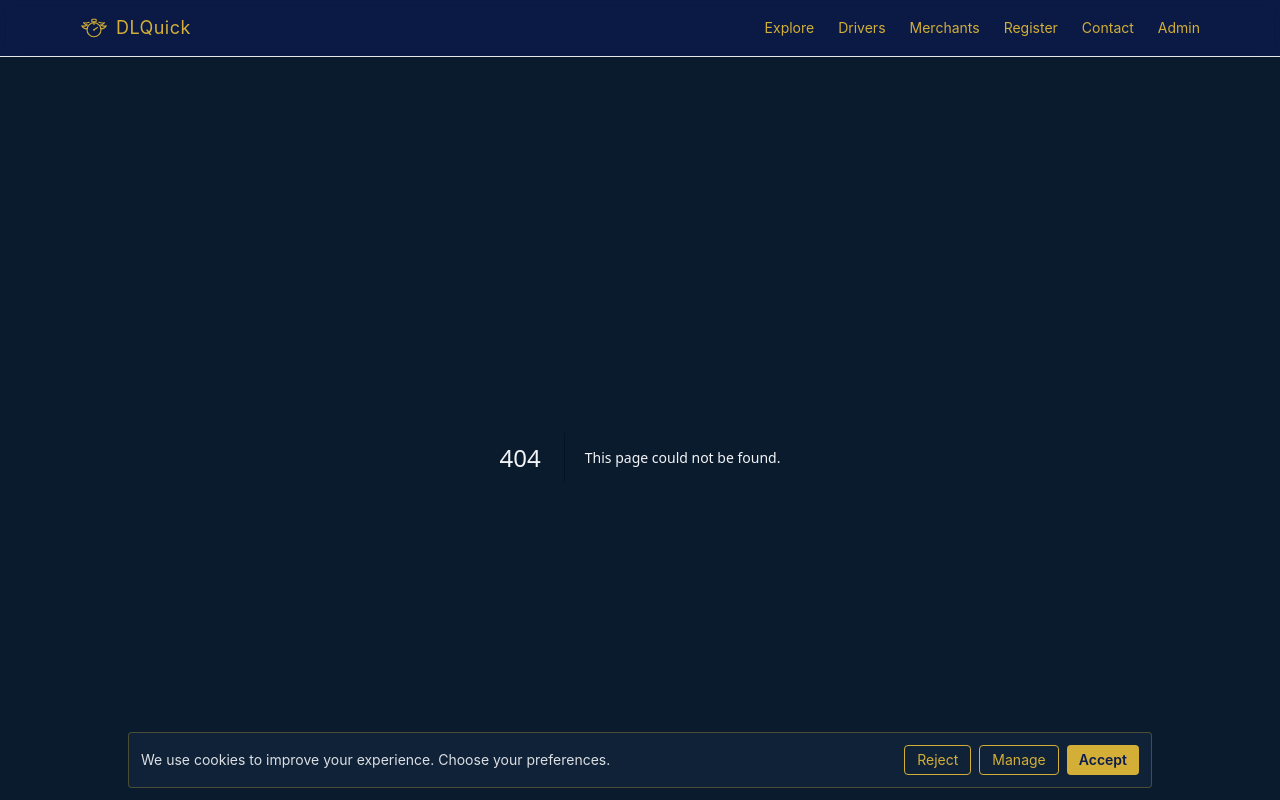
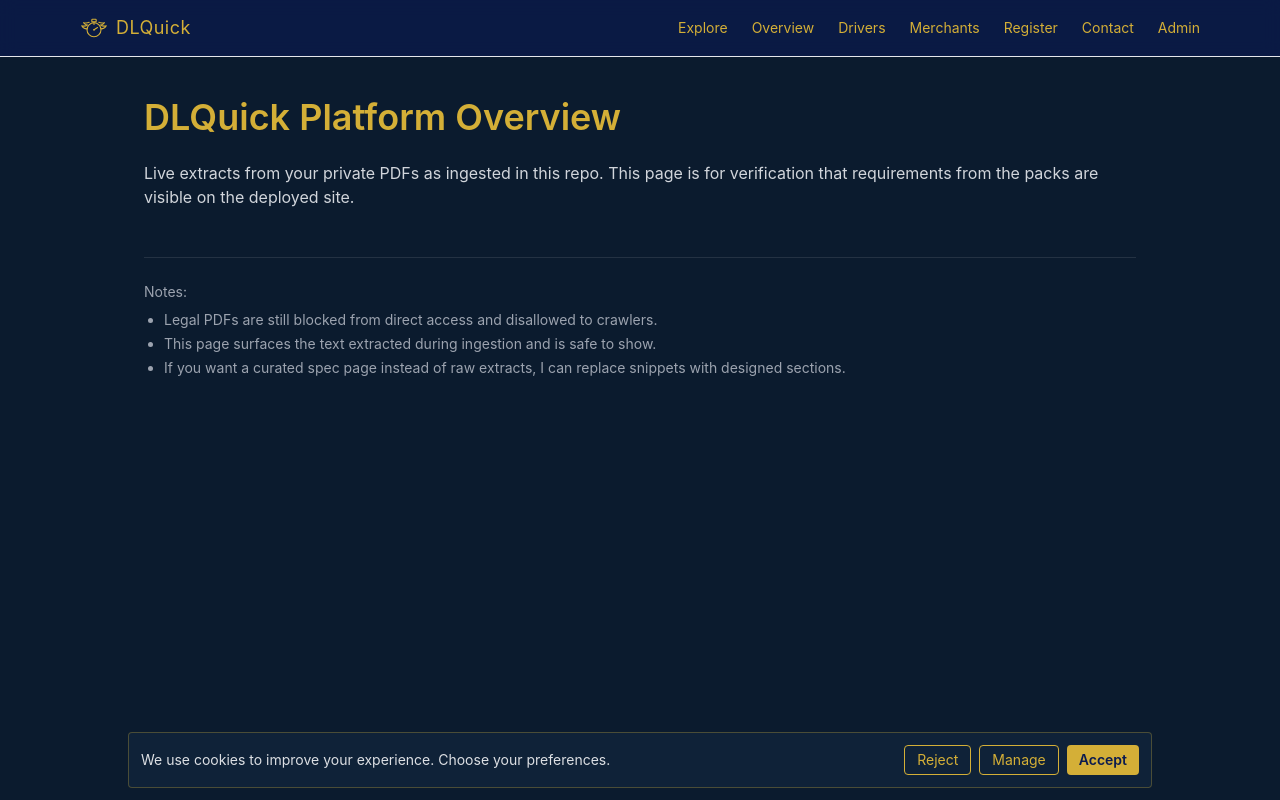
Before and after one commit to Daniel95dlq/dlquick-platform, a Next.js app: page /overview in a window 1280 px wide. Before the commit this address had no page. Shown: the top 800 px of the page. Built offline with nearby package versions, Linux system fonts and the light colour scheme.

Commit message:
Overview: live extracts from PDF specs + navbar link + sitemap entry

```diff
--- /dev/null
+++ b/app/overview/page.tsx
@@ -0,0 +1,60 @@
+import fs from 'fs'
+import path from 'path'
+
+export const metadata = {
+  title: 'Platform Overview',
+  description: 'Highlights from DLQuick PDF specs: platform, POS, legal, branding, and fees.',
+}
+
+function readDoc(rel: string) {
+  try {
+    const p = path.join(process.cwd(), rel)
+    return fs.readFileSync(p, 'utf8')
+  } catch {
+    return ''
+  }
+}
+
+function Section({ title, body }: { title: string, body: string }) {
+  if (!body) return null
+  const snippet = body.length > 2000 ? body.slice(0, 2000) + '\n\n…' : body
+  return (
+    <section className="mb-10">
+      <h2 className="text-2xl font-semibold text-dlq-gold mb-3">{title}</h2>
+      <pre className="whitespace-pre-wrap rounded-lg bg-black/20 p-4 text-sm leading-relaxed text-gray-100 border border-white/10">
+        {snippet}
+      </pre>
+    </section>
+  )
+}
+
+export default function OverviewPage() {
+  const legalPack = readDoc('docs/ingested/DLQuick_Web_Platform_and_Legal_Pack.txt')
+  const megaWithWires = readDoc('docs/ingested/DLQuick_Mega_Master_Developer_Pack_WITH_WIREFRAMES.txt')
+  const masterBible = readDoc('docs/ingested/DLQuick_Master_Bible.txt')
+  const allInOne = readDoc('docs/ingested/DLQuick_All_In_One_Developer_Bible.txt')
+
+  return (
+    <div className="mx-auto max-w-5xl px-4 py-10">
+      <h1 className="text-3xl md:text-4xl font-semibold text-dlq-gold mb-6">DLQuick Platform Overview</h1>
+      <p className="text-gray-300 mb-8">
+        Live extracts from your private PDFs as ingested in this repo. This page is for verification that
+        requirements from the packs are visible on the deployed site.
+      </p>
+
+      <Section title="Web Platform & Legal Master Pack" body={legalPack} />
+      <Section title="Mega Master Developer Pack (With Wireframes)" body={megaWithWires} />
+      <Section title="Developer Master Bible (extract)" body={masterBible} />
+      <Section title="All-in-One Developer Bible (extract)" body={allInOne} />
+
+      <div className="mt-12 border-t border-white/10 pt-6 text-sm text-gray-400">
+        <p>Notes:</p>
+        <ul className="list-disc pl-5 mt-2 space-y-1">
+          <li>Legal PDFs are still blocked from direct access and disallowed to crawlers.</li>
+          <li>This page surfaces the text extracted during ingestion and is safe to show.</li>
+          <li>If you want a curated spec page instead of raw extracts, I can replace snippets with designed sections.</li>
+        </ul>
+      </div>
+    </div>
+  )
+}
--- a/app/sitemap.xml/route.ts
+++ b/app/sitemap.xml/route.ts
@@ -5,7 +5,7 @@ export function GET(req: NextRequest) {
   const proto = req.headers.get('x-forwarded-proto') || 'https'
   const inferred = hdr ? `${proto}://${hdr}` : undefined
   const base = process.env.NEXT_PUBLIC_APP_URL || inferred || 'https://www.dlquick.co.uk'
-  const urls = ['/', '/services', '/partners', '/privacy', '/terms']
+  const urls = ['/', '/services', '/partners', '/privacy', '/terms', '/overview']
   const items = urls
     .map((u) => `<url><loc>${base}${u}</loc><changefreq>weekly</changefreq></url>`)
     .join('')
--- a/components/site/navbar.tsx
+++ b/components/site/navbar.tsx
@@ -10,6 +10,7 @@ export default function Navbar() {
         </a>
         <nav className="hidden md:flex items-center gap-6 text-sm text-dlq-gold">
           <a href="/explore" className="hover:opacity-90">Explore</a>
+          <a href="/overview" className="hover:opacity-90">Overview</a>
           <a href="/partners/drivers" className="hover:opacity-90">Drivers</a>
           <a href="/partners/merchants" className="hover:opacity-90">Merchants</a>
           <a href="/register" className="hover:opacity-90">Register</a>
--- a/middleware.ts
+++ b/middleware.ts
@@ -26,7 +26,8 @@ export function middleware(req: NextRequest) {
   ])
   const host = req.headers.get('host') || ''
   const isLocal = host.startsWith('localhost') || host.startsWith('127.0.0.1')
-  const isAllowed = allowedHosts.has(host)
+  const isVercelPreview = host.endsWith('.vercel.app') && host.includes('dlquick-platform')
+  const isAllowed = allowedHosts.has(host) || isVercelPreview
 
   // Redirect naked/apex to www in production for dlquick.co.uk
   if (!isLocal && host === 'dlquick.co.uk') {
```
